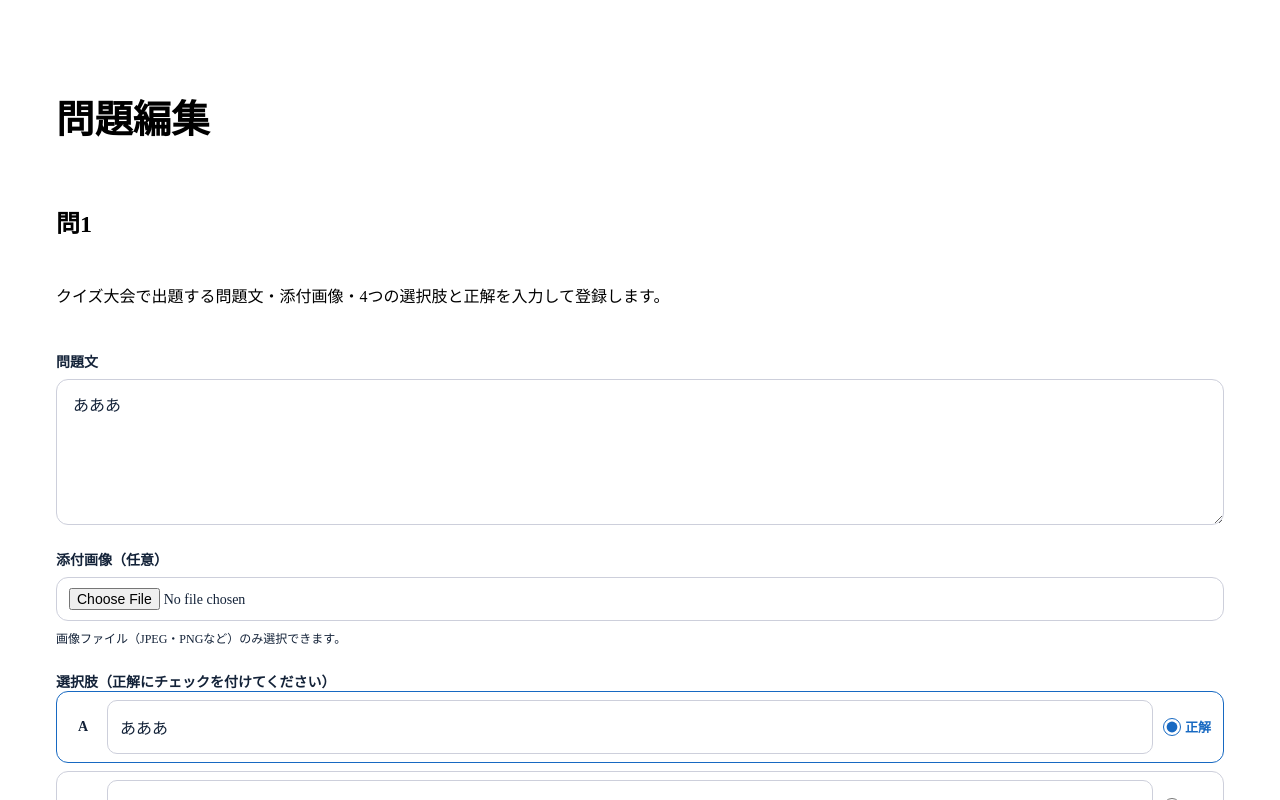
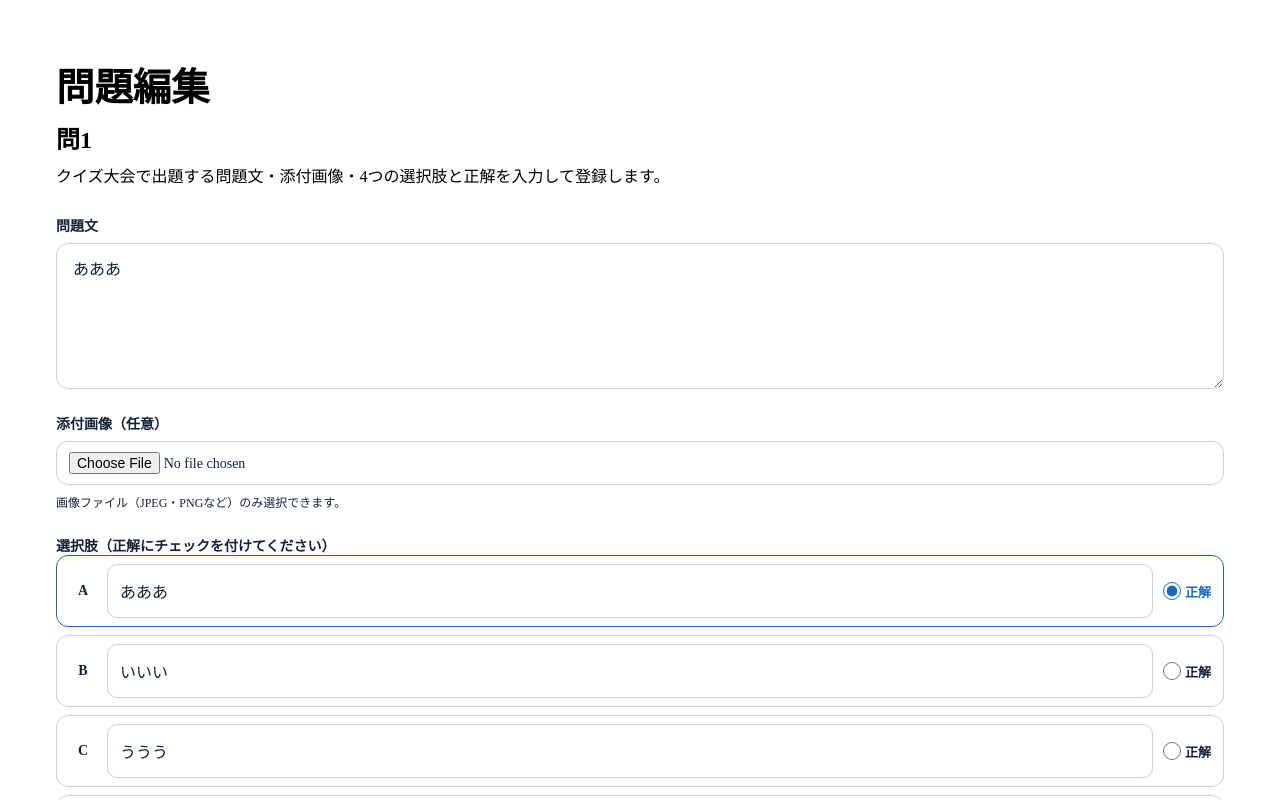
Before and after one commit to Anabuki-AI/anabuki-event-frontend, a Nuxt app: page /event_operator/questione in a window 1280 px wide. Shown: the top 800 px of the page. Built offline with nearby package versions, Linux system fonts and the light colour scheme.

Commit message:
CSS変更を適応

```diff
--- a/app/assets/css/questionedit2.css
+++ b/app/assets/css/questionedit2.css
@@ -27,6 +27,14 @@
   display: grid;
   gap: 8px;
 }
+
+.question-add-shell .question-add-header h1,
+.question-add-shell .question-add-header h2,
+.question-add-shell .question-add-header .muted-copy {
+margin: 0;
+}
+
+
 
 .question-add-shell .question-add-form {
   display: grid;
```
